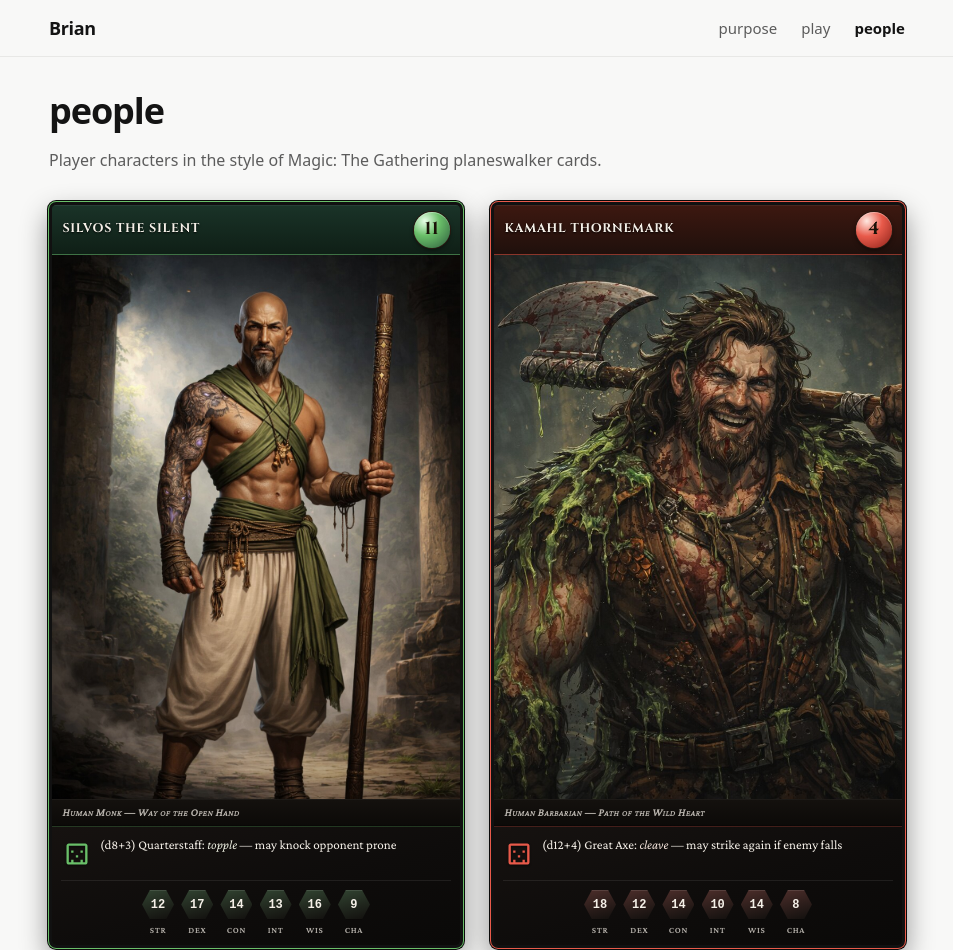
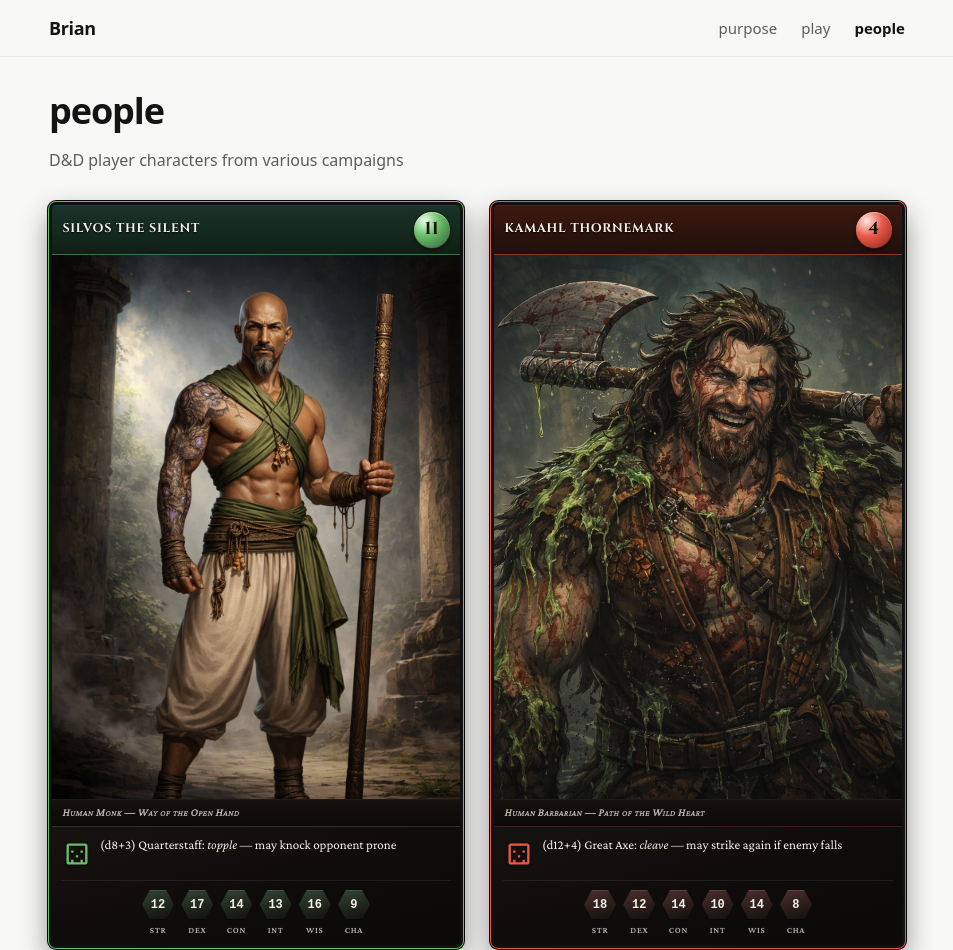
Before and after one commit to bmick/Website, a plain HTML site: page people.html in a window 1280 px wide. Shown: the top 950 px of the page, without its empty margins (163-1116 px from the left). Drawn offline with nearby package versions, Linux system fonts and the light colour scheme.

Commit message:
Update people.html

```diff
--- a/people.html
+++ b/people.html
@@ -26,8 +26,7 @@
     <main>
       <h1 class="page-title">people</h1>
       <p class="people-intro">
-        Player characters in the style of Magic: The Gathering planeswalker
-        cards.
+        D&D player characters from various campaigns
       </p>
 
       <div class="character-grid">
```
